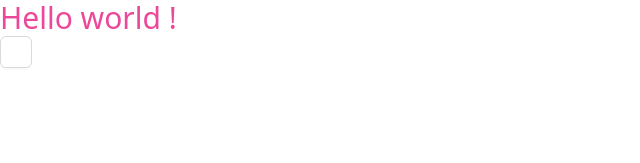
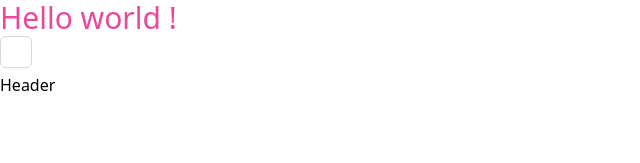
Before and after one commit to IskenderDev/HakatonItFest, a React (Vite) app: page / in a window 1280 px wide. Shown: the top 163 px of the page, without its empty margins (0-640 px from the left). Built offline with nearby package versions, Linux system fonts and the light colour scheme.

Commit message:
first commit

```diff
--- a/src/App.jsx
+++ b/src/App.jsx
@@ -1,4 +1,5 @@
 import { Button } from "antd";
+import Header from './widjets/header/Header'
 
 export default function App() {
   return (
@@ -6,6 +7,8 @@ export default function App() {
     <h1 className="text-3xl text-pink-500">
       Hello world !
     </h1>
-    <Button/></>
+    <Button/>
+    <Header />
+    </>
   )
 }
```
